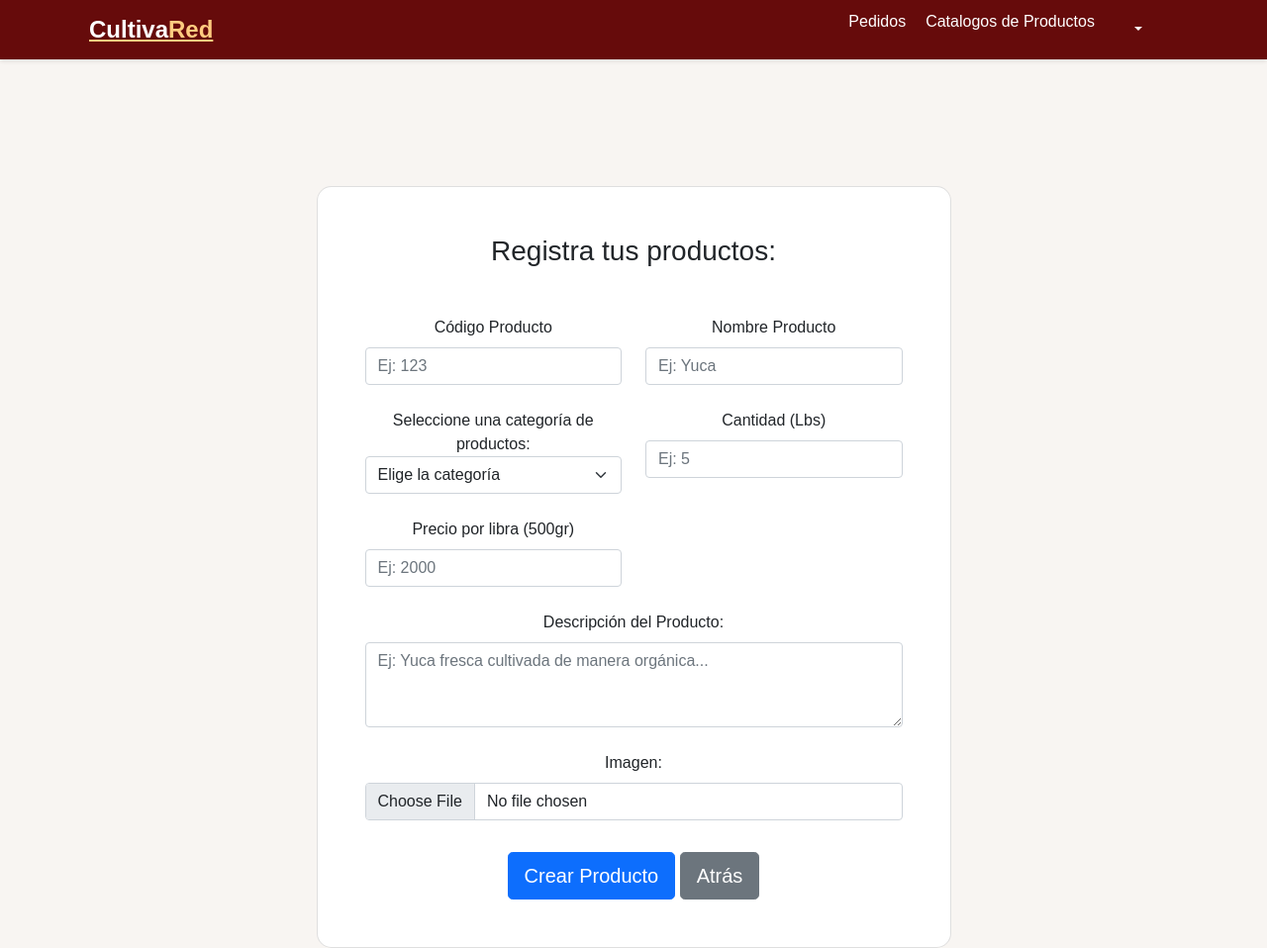
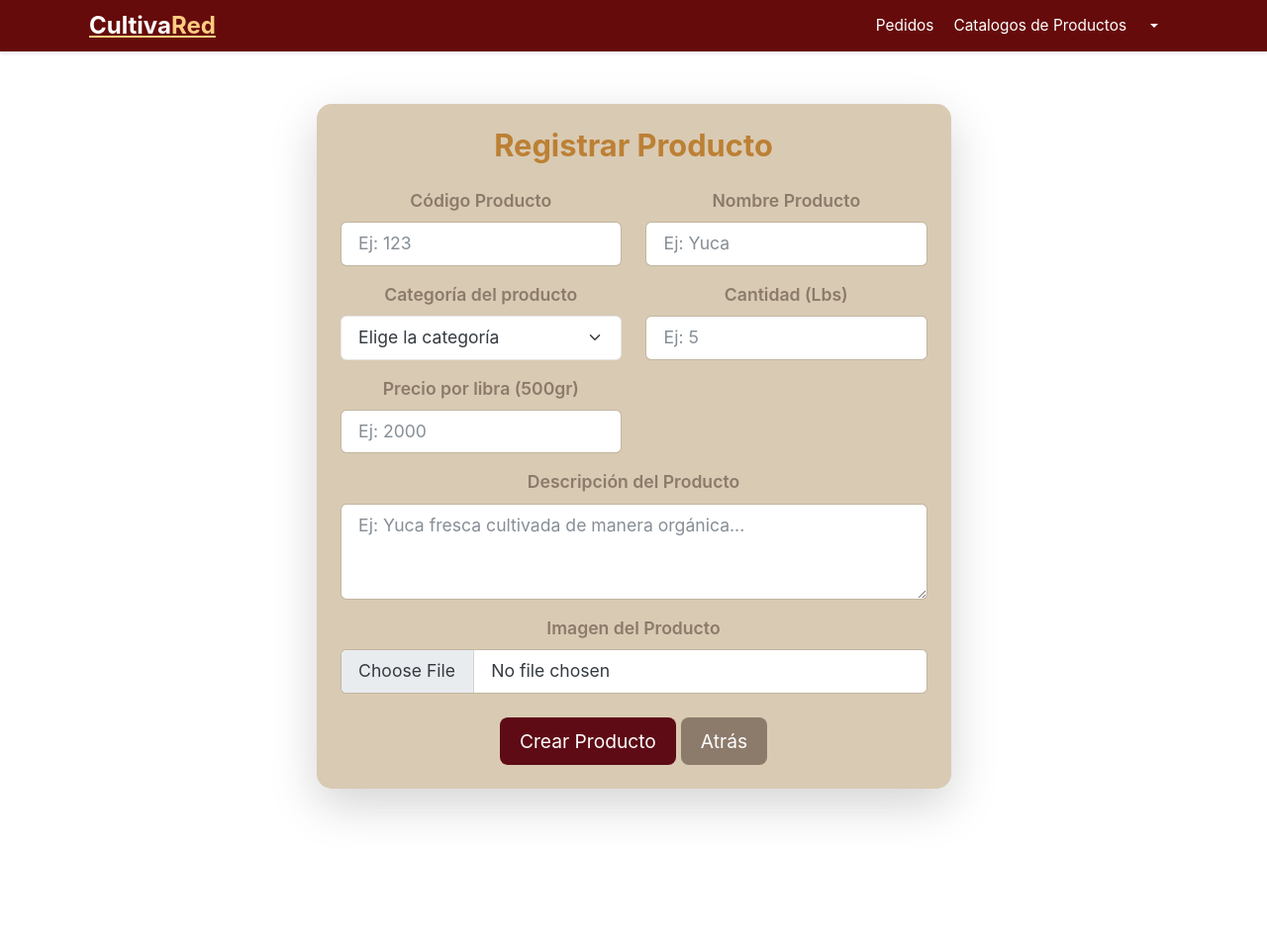
Before and after one commit to LauraaCa/CultivaRed, a Flask app: page /VENDEDOR/RegistroProductos in a window 1280 px wide. Shown: the whole page at 99% size. After the commit the page ends 826 px from the top, so only its background shows below. Run offline with Flask 3, Linux system fonts and the light colour scheme; the visitor is signed in with stand-in values (Sample User, id 1); data that the repository does not hold is empty; some libraries are stand-ins or nearby versions.

Commit message:
css mas bonitos

```diff
--- a/src/routes/vendedor.py
+++ b/src/routes/vendedor.py
@@ -1,4 +1,4 @@
-from flask import Flask, render_template, Blueprint, request, redirect, url_for, session
+from flask import Flask, flash, render_template, Blueprint, request, redirect, url_for, session
 from config import get_connection  # Importamos la conexión a PostgreSQL
 
 main = Blueprint('vendedor_blueprint', __name__)
@@ -23,11 +23,10 @@ def vendedor():
     else:
         return """<script> alert("Usuario no encontrado."); window.location.href = "/CULTIVARED/login"; </script>"""
 
-
 @main.route('/RegistroProductos')
 def registro_productos():
-    if 'id' not in session:
-        return """<script> alert("Por favor, inicie sesión."); window.location.href = "/CULTIVARED/login"; </script>"""
+    if 'logueado' not in session or not session['logueado']:
+        return """<script> alert("Por favor, primero inicie sesión."); window.location.href = "/CULTIVARED/login"; </script>"""
 
     conn = get_connection()
     cur = conn.cursor()
@@ -38,47 +37,46 @@ def registro_productos():
 
     return render_template('/vendedor/regitrosProducto.html', user=user)
 
-
-@main.route('/formularioProductos', methods=['GET', 'POST'])
+@main.route('/formularioProductos', methods=['POST'])
 def form():
     if 'id' not in session:
-        return """<script> alert("Por favor, inicie sesión."); window.location.href = "/CULTIVARED/login"; </script>"""
+        flash("Por favor, inicie sesión.", "warning")
+        return redirect(url_for('vendedor_blueprint.vendedor'))
 
-    if request.method == 'POST':
-        ide = request.form['idProducto']
-        nombre = request.form['nombreProducto']
-        descripcion = request.form['descripcionProducto']
-        categoria = request.form['categoria']
-        cantidad = request.form['unidades']
-        precio = request.form['precio']
-        idVendedor = session.get('id')
+    nombre = request.form.get('nombreProducto')
+    descripcion = request.form.get('descripcionProducto')
+    categoria = request.form.get('categoria')
+    cantidad = request.form.get('unidades')
+    precio = request.form.get('precio')
+    idVendedor = session.get('id')
 
+    if not all([nombre, descripcion, categoria, cantidad, precio]):
+        flash("Todos los campos son obligatorios.", "danger")
+        return redirect(url_for('vendedor_blueprint.registro_productos'))
+
+    try:
         conn = get_connection()
-        if conn:
-            try:
-                cur = conn.cursor()
-                cur.execute("""
-                    INSERT INTO productos (id, nombre, descripcion, categoria, cantidad, precio, id_vendedor)
-                    VALUES (%s, %s, %s, %s, %s, %s, %s)
-                """, (ide, nombre, descripcion, categoria, cantidad, precio, idVendedor))
+        cur = conn.cursor()
+        cur.execute("""
+            INSERT INTO productos (nombre, descripcion, categoria, cantidad, precio, id_vendedor)
+            VALUES (%s, %s, %s, %s, %s, %s)
+        """, (nombre, descripcion, categoria, cantidad, precio, idVendedor))
 
-                conn.commit()
-                cur.close()
-                conn.close()
+        conn.commit()
+        flash("Producto registrado correctamente.", "success")
+    except Exception as e:
+        conn.rollback()
+        flash(f"Error al registrar el producto: {str(e)}", "danger")
+    finally:
+        cur.close()
+        conn.close()
 
-                return "<script>alert('Producto registrado correctamente'); window.location.href = '/VENDEDOR';</script>"
-            except Exception as e:
-                return f"<script>alert('Error al registrar el producto: {str(e)}'); window.location.href = '/VENDEDOR/registroProductos';</script>"
-        else:
-            return "<script>alert('Error: No se pudo conectar a la base de datos.'); window.location.href = '/VENDEDOR/registroProductos';</script>"
-
-    return redirect(url_for('vendedor'))
-
+    return redirect(url_for('vendedor_blueprint.vendedor'))
 
 @main.route('/MisProductos')
 def mis_productos():
-    if 'id' not in session:
-        return """<script> alert("Por favor, inicie sesión."); window.location.href = "/CULTIVARED/login"; </script>"""
+    if 'logueado' not in session or not session['logueado']:
+        return """<script> alert("Por favor, primero inicie sesión."); window.location.href = "/CULTIVARED/login"; </script>"""
 
     conn = get_connection()
     cur = conn.cursor()
@@ -95,21 +93,24 @@ def mis_productos():
 
     return render_template('/vendedor/crudProductos.html', produ=data, user=user)
 
-
 @main.route('/HistorialPedidos')
 def historial_pedidos():
+    if 'logueado' not in session or not session['logueado']:
+        return """<script> alert("Por favor, primero inicie sesión."); window.location.href = "/CULTIVARED/login"; </script>"""
+
     return render_template('/vendedor/historialPedidos.html')
-
 
 @main.route('/ResumenVentas')
 def resumen_ventas():
+    if 'logueado' not in session or not session['logueado']:
+        return """<script> alert("Por favor, primero inicie sesión."); window.location.href = "/CULTIVARED/login"; </script>"""
+
     return render_template('/vendedor/resumenVentas.html')
-
 
 @main.route('/MiPerfil')
 def mi_perfil():
-    if 'id' not in session:
-        return """<script> alert("Por favor, inicie sesión."); window.location.href = "/CULTIVARED/login"; </script>"""
+    if 'logueado' not in session or not session['logueado']:
+        return """<script> alert("Por favor, primero inicie sesión."); window.location.href = "/CULTIVARED/login"; </script>"""
 
     conn = get_connection()
     cur = conn.cursor()
@@ -119,3 +120,9 @@ def mi_perfil():
     conn.close()
 
     return render_template('/vendedor/perfilVendedor.html', user=user)
+
+@main.route('/logout')
+def logout():
+    session.clear()
+    flash("Sesión cerrada correctamente.", "success")
+    return redirect(url_for('autenticacion_blueprint.iniciar'))
--- /dev/null
+++ b/src/static/css/vendedor/registroProducto.css
@@ -0,0 +1,59 @@
+  .gradient-custom {
+    min-height: 100vh;
+    padding-top: 5px;
+    display: flex;
+    align-items: flex-start;
+    justify-content: center;
+}
+
+.card {
+  border: none;
+  border-radius: 15px;
+  background: #D9CAB3;
+  padding: 20px;
+  box-shadow: 0px 4px 10px rgba(0, 0, 0, 0.2);
+}
+
+h3 {
+  font-weight: bold;
+  color: #bc8034;
+}
+
+.form-label {
+  font-weight: 600;
+  color: #8c7a6b;
+}
+
+.form-control:focus, .form-select:focus {
+  border-color: #8c7a6b;
+  box-shadow: 0px 0px 8px #495057(82, 183, 136, 0.5);
+}
+
+.btn-success {
+  background-color: #5e0b15;
+  border: none;
+  padding: 10px 20px;
+  font-size: 1.2rem;
+  border-radius: 8px;
+  transition: all 0.3s ease-in-out;
+}
+
+.btn-success:hover {
+  background-color: #270606;
+  transform: scale(1.05);
+}
+
+/* Botón de volver */
+.btn-secondary {
+  background-color: #8c7a6b;
+  border: none;
+  padding: 10px 20px;
+  font-size: 1.2rem;
+  border-radius: 8px;
+  transition: all 0.3s ease-in-out;
+}
+
+.btn-secondary:hover {
+  background-color: #6d5f53;
+  transform: scale(1.05);
+}
--- a/src/templates/vendedor/regitrosProducto.html
+++ b/src/templates/vendedor/regitrosProducto.html
@@ -1,33 +1,36 @@
 {% extends 'vendedor/vendedorBase.html' %}
 {% block body %}
 
+{% block customCSS %}
+<link rel="stylesheet" href="https://bootswatch.com/5/litera/bootstrap.min.css">
+{% endblock %}
 
-
-<section class="vh-100 gradient-custom">
-    <div class="container py-5 h-100">
-        <div class="row justify-content-center align-items-center h-100">
-            <div class="col-12 col-lg-9 col-xl-7">
-                <div class="card shadow-2-strong card-registration" style="border-radius: 15px;">
-                    <div class="card-body p-4 p-md-5">
-                        <h3 class="mb-4 pb-2 pb-md-0 mb-md-5">Registra tus productos:</h3>
+<link rel="stylesheet" href="{{ url_for('static', filename='css/vendedor/registroProducto.css') }}">
+    <!-- Formulario de Registro de Productos -->
+    <section class="gradient-custom">
+        <div class="container py-5">
+            <div class="row justify-content-center">
+                <div class="col-12 col-lg-9 col-xl-7">
+                    <div class="card shadow-lg p-4">
+                        <h3 class="text-center mb-4">Registrar Producto</h3>
 
                         <form action="/VENDEDOR/formularioProductos" method="POST" enctype="multipart/form-data">
                             <div class="row">
-                                <div class="col-md-6 mb-4">
+                                <div class="col-md-6 mb-3">
                                     <label for="idProducto" class="form-label">Código Producto</label>
-                                    <input type="text" name="idProducto" class="form-control" placeholder="Ej: 123 " title="Código Producto" required>
+                                    <input type="text" name="idProducto" class="form-control" placeholder="Ej: 123" required>
                                 </div>
 
-                                <div class="col-md-6 mb-4">
+                                <div class="col-md-6 mb-3">
                                     <label for="nombreProducto" class="form-label">Nombre Producto</label>
-                                    <input type="text" name="nombreProducto" class="form-control" placeholder="Ej: Yuca" title="Nombre del producto" required>
+                                    <input type="text" name="nombreProducto" class="form-control" placeholder="Ej: Yuca" required>
                                 </div>
                             </div>
 
                             <div class="row">
-                                <div class="col-md-6 mb-4">
-                                    <label for="categoria">Seleccione una categoría de productos:</label>
-                                    <select id="categoria" name="categoria" class="form-select" title="Categoría del producto" required>
+                                <div class="col-md-6 mb-3">
+                                    <label for="categoria" class="form-label">Categoría del producto</label>
+                                    <select id="categoria" name="categoria" class="form-select" required>
                                         <option value="none">Elige la categoría</option>
                                         <option value="granos_cereales">Granos y Cereales</option>
                                         <option value="frutas">Frutas</option>
@@ -43,40 +46,40 @@
                                     </select>
                                 </div>
 
-                                <div class="col-md-6 mb-4">
+                                <div class="col-md-6 mb-3">
                                     <label for="unidades" class="form-label">Cantidad (Lbs)</label>
-                                    <input type="number" name="unidades" class="form-control" title="Unidades" placeholder="Ej: 5">
+                                    <input type="number" name="unidades" class="form-control" placeholder="Ej: 5">
                                 </div>
                             </div>
 
                             <div class="row">
-                                <div class="col-md-6 mb-4">
+                                <div class="col-md-6 mb-3">
                                     <label for="precio" class="form-label">Precio por libra (500gr)</label>
-                                    <input type="number" name="precio" class="form-control" title="Precio" placeholder="Ej: 2000" required>
+                                    <input type="number" name="precio" class="form-control" placeholder="Ej: 2000" required>
                                 </div>
                             </div>
 
-                            <!-- Descripción del producto -->
-                            <div class="mb-4">
-                                <label for="descripcionProducto" class="form-label">Descripción del Producto:</label>
+                            <div class="mb-3">
+                                <label for="descripcionProducto" class="form-label">Descripción del Producto</label>
                                 <textarea name="descripcionProducto" class="form-control" rows="3" placeholder="Ej: Yuca fresca cultivada de manera orgánica..." required></textarea>
                             </div>
 
-                            <div class="mb-4">
-                                <label for="imagen" class="form-label">Imagen:</label>
+                            <div class="mb-3">
+                                <label for="imagen" class="form-label">Imagen del Producto</label>
                                 <input type="file" name="imagen" id="imagen" class="form-control" accept="image/*" required>
                             </div>
 
-                            <div class="mt-4 pt-2">
-                                <button type="submit" class="btn btn-primary btn-lg" title="Crear Producto">Crear Producto</button>
-                                <a href="/Vendedor" class="btn btn-secondary btn-lg" title="Atrás">Atrás</a>
+                            <div class="text-center mt-4">
+                                <button type="submit" class="btn btn-success btn-lg">Crear Producto</button>
+                                <a href="/VENDEDOR/" class="btn btn-secondary btn-lg">Atrás</a>
                             </div>
                         </form>
                     </div>
                 </div>
             </div>
         </div>
-    </div>
-</section>
+    </section>
 
-{% endblock %}
+    <script src="https://cdn.jsdelivr.net/npm/bootstrap@5.0.2/dist/js/bootstrap.bundle.min.js"></script>
+
+{%endblock %}
--- a/src/templates/vendedor/vendedor.html
+++ b/src/templates/vendedor/vendedor.html
@@ -9,7 +9,7 @@
     <title>Navbar</title>
     <link rel="stylesheet" href="https://bootswatch.com/5/litera/bootstrap.min.css">
     <script src="https://cdn.jsdelivr.net/npm/sweetalert2@11"></script>
-    <link rel="stylesheet" href="{{ url_for('static', filename='css/vendedorHome.css') }}">
+    <link rel="stylesheet" href="{{ url_for('static', filename='css/vendedor/vendedorHome.css') }}">
 </head>
 <body>
 
--- a/src/templates/vendedor/vendedorBase.html
+++ b/src/templates/vendedor/vendedorBase.html
@@ -25,7 +25,7 @@
                     <div class="dropdown-menu">
                         <a class="dropdown-item" href="#" title="Mi perfil">Mi perfil</a>
                         <div class="dropdown-divider"></div>
-                        <a class="dropdown-item" href="#" title="Cerrar Sesion">Cerrar Sesion</a>
+                        <a class="dropdown-item" href="/VENDEDOR/logout" title="Cerrar Sesion">Cerrar Sesion</a>
                     </div>
                 </li>
             </ul>
```
Also changed, not shown: src/static/css/registroProducto.css (deleted, +0 -36 lines), src/static/css/vendedor/crudProductos.css (added, +67 -0 lines), src/templates/vendedor/crudProductos.html (+9 -4 lines), src/static/css/vendedor/vendedorHome.css (renamed from src/static/css/vendedorHome.css), 1 other file.
